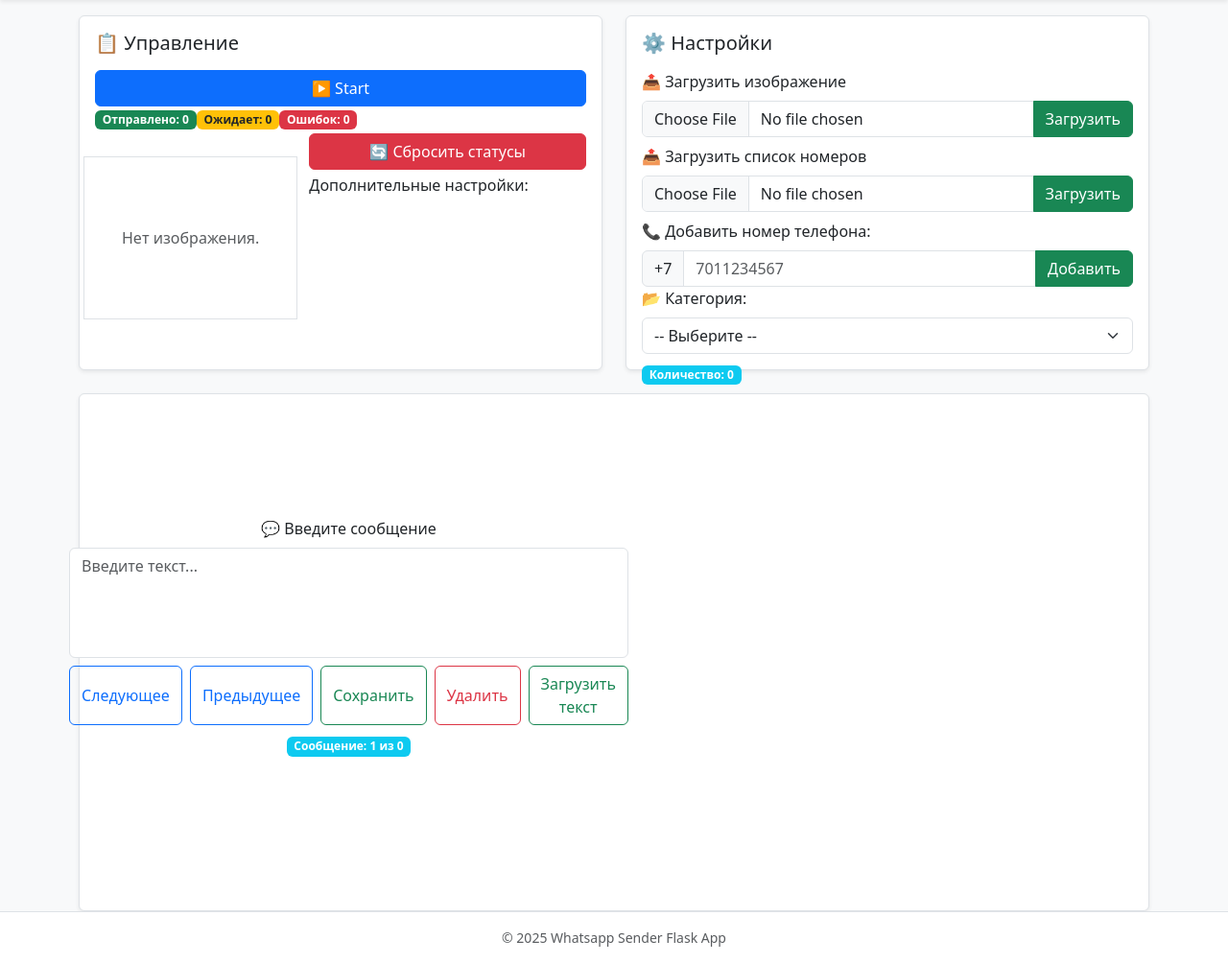
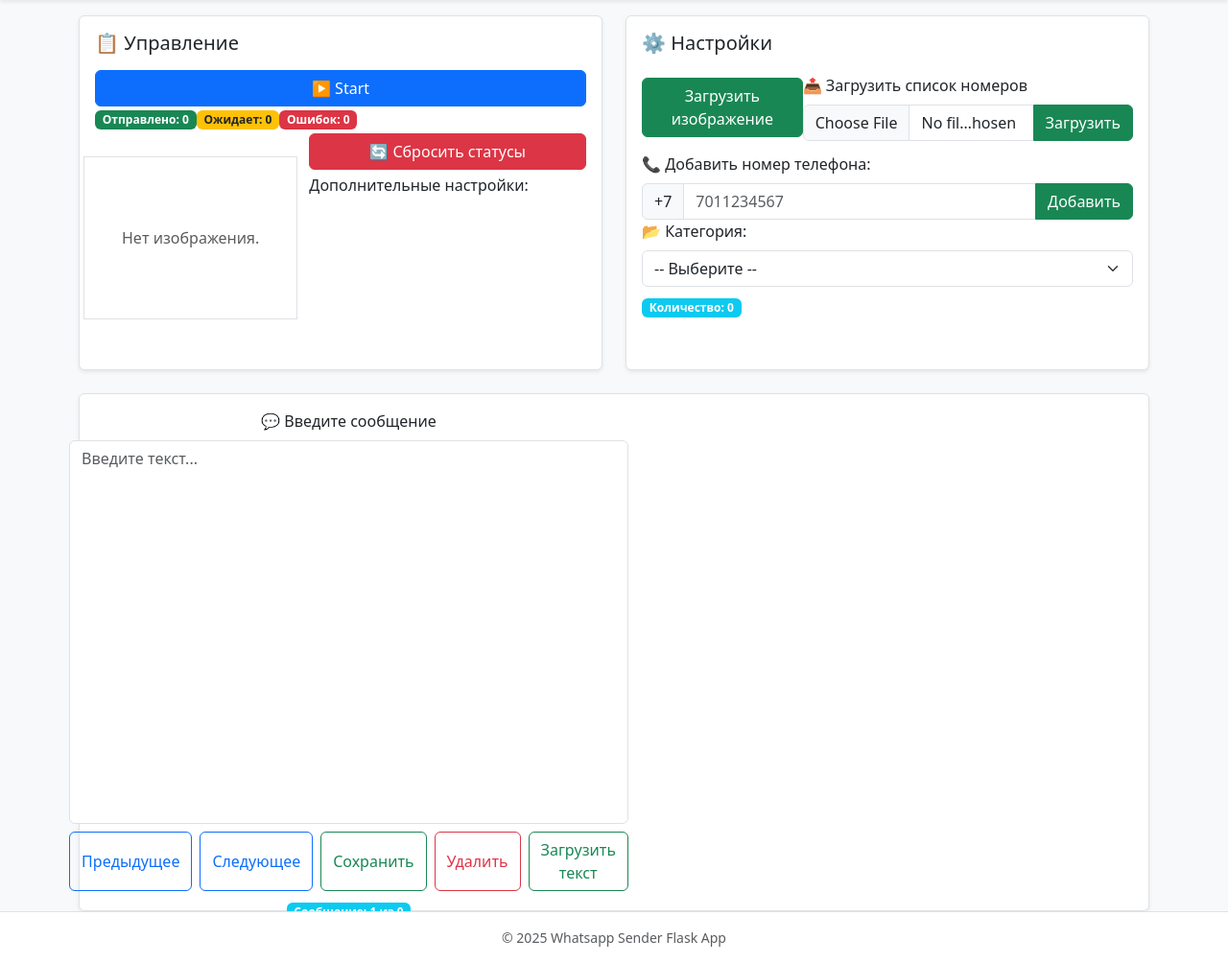
Before and after one commit to Resmus1/Whatsapp-Sender-3.0, a Flask app: page / in a window 1280 px wide. Shown: the part 57-1061 px from the top of the page at 96% size. Run offline with Flask 3, Linux system fonts and the light colour scheme; data that the repository does not hold is empty.

Commit message:
modified:   static/css/main.css modified:   templates/base.html modified:   templates/index.html - changed the loading of the image - changed the display in the message

```diff
--- a/static/css/main.css
+++ b/static/css/main.css
@@ -29,5 +29,5 @@
 .textarea_message {
     overflow-y: auto;
     resize: none;
-    height: 115px;
+    height: 400px;
 }
--- a/templates/base.html
+++ b/templates/base.html
@@ -72,6 +72,11 @@
             document.getElementById("textForm").submit();
         });
     </script>
+    <script>
+        document.getElementById("imageInput").addEventListener("change", function () {
+            document.getElementById("imageForm").submit();
+        });
+    </script>
 </body>
 
 </html>
--- a/templates/index.html
+++ b/templates/index.html
@@ -65,13 +65,10 @@
 
 {% block right %}
 <h5 class="mb-3">⚙️ Настройки</h5>
-
-<form action="/upload_image" method="post" enctype="multipart/form-data" class="mb-2">
-    <label class="form-label">📤 Загрузить изображение</label>
-    <div class="input-group">
-        <input type="file" name="file" class="form-control" required>
-        <button type="submit" class="btn btn-success">Загрузить</button>
-    </div>
+<div class="col-md-12 d-flex align-items-center py-1">
+    <form id="imageForm" action="/upload_image" method="POST" enctype="multipart/form-data" class="mb-2">
+        <input type="file" name="file" accept=".jpg" class="d-none" id="imageInput">
+        <label for="imageInput" class="btn btn-success">Загрузить изображение</label>
     </form>
     <form action="/upload_contacts" method="post" enctype="multipart/form-data" class="mb-2">
         <label class="form-label">📤 Загрузить список номеров</label>
@@ -80,6 +77,7 @@
             <button type="submit" class="btn btn-success">Загрузить</button>
         </div>
     </form>
+</div>
 <form action="/add_number" method="post">
     <label for="phone" class="form-label">📞 Добавить номер телефона:</label>
     <div class="input-group">
@@ -114,8 +112,8 @@
                 placeholder="Введите текст...">{{ session.get('text_message') }}</textarea>
         </div>
         <div class="d-flex gap-2">
+            <button type="submit" name="action" value="prev" class="btn btn-outline-primary">Предыдущее</button>
             <button type="submit" name="action" value="next" class="btn btn-outline-primary">Следующее</button>
-            <button type="submit" name="action" value="prev" class="btn btn-outline-primary">Предыдущее</button>
             <button type="submit" name="action" value="save" class="btn btn-outline-success">Сохранить</button>
             <button type="submit" name="action" value="delete" class="btn btn-outline-danger">Удалить</button>
 
```
Lines whose indentation alone changed are shown as unchanged.
